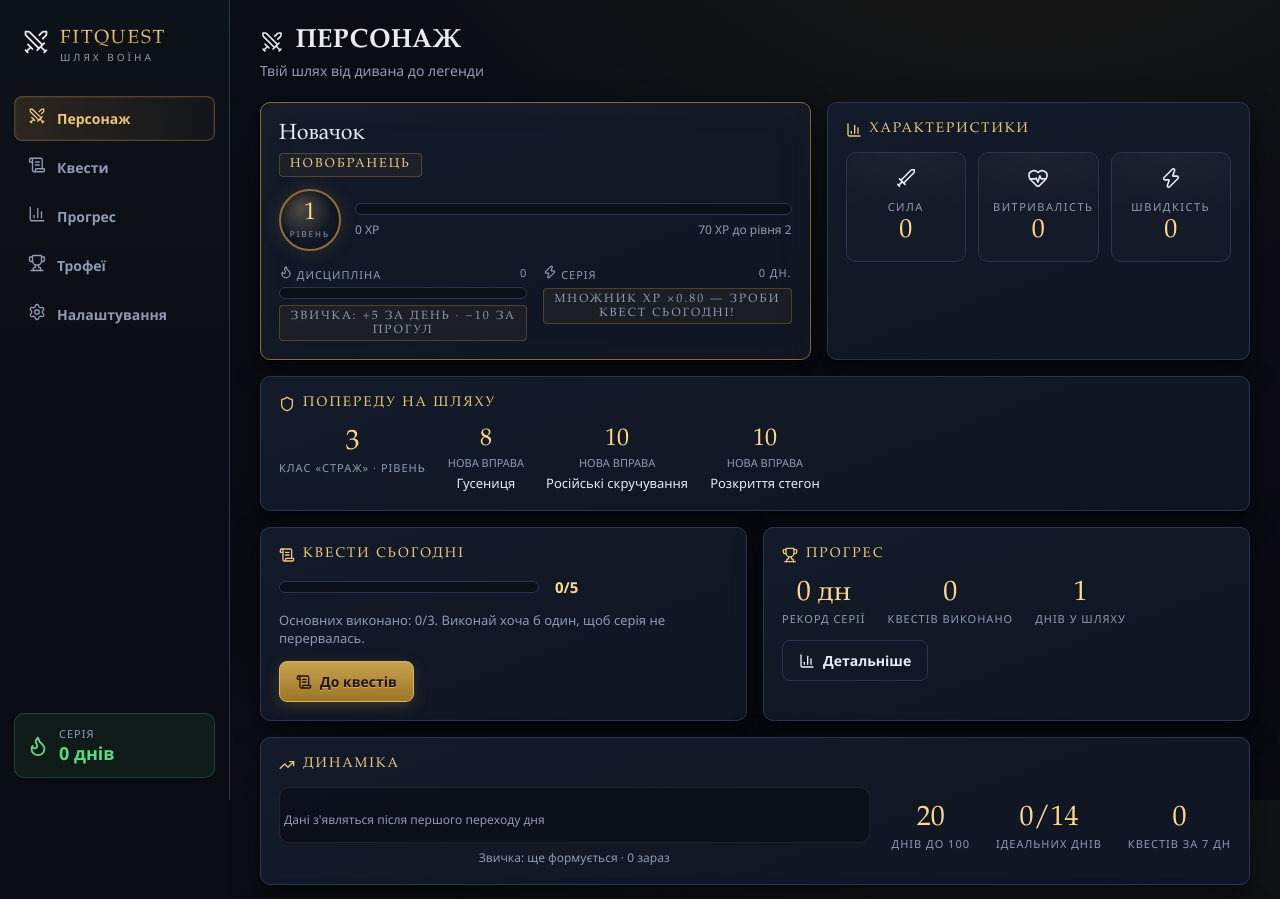
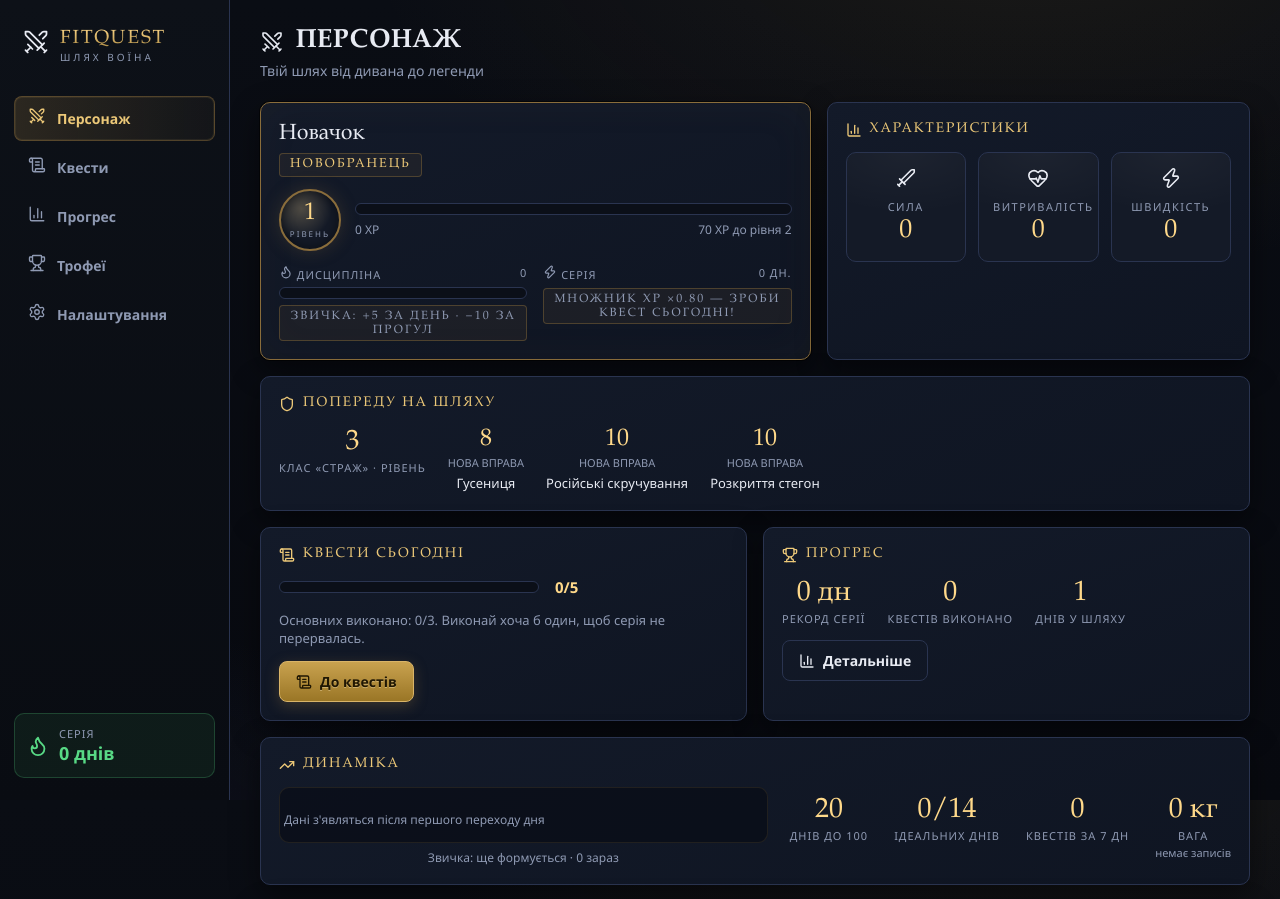
Before and after one commit to blackprinceoff/workout-app, a React (Vite) app: page / in a window 1280 px wide. Shown: the top 899 px of the page. Built offline with nearby package versions, Linux system fonts and the light colour scheme.

Commit message:
feat: weight trend kpi on dashboard dynamics panel

```diff
--- a/src/pages/Dashboard.tsx
+++ b/src/pages/Dashboard.tsx
@@ -42,6 +42,15 @@ export function Dashboard({ onNavigate }: { onNavigate: (page: string) => void }
     (sum, d) => sum + (state.questsByDate[d] ?? []).filter((q) => q.done).length,
     0,
   )
+  const wh = state.weightHistory
+  const lastW = wh[wh.length - 1]
+  const prevW = wh[wh.length - 2]
+  const weightNote =
+    lastW && prevW
+      ? `${lastW.valueKg - prevW.valueKg > 0 ? '+' : ''}${(lastW.valueKg - prevW.valueKg).toFixed(1)} до минулого`
+      : lastW
+        ? 'перший запис'
+        : 'немає записів'
   const nextUnlocks = QUEST_TEMPLATES.filter((t) => (t.minLevel ?? 1) > level.level)
     .sort((a, b) => (a.minLevel ?? 1) - (b.minLevel ?? 1))
     .slice(0, 3)
@@ -231,6 +240,7 @@ export function Dashboard({ onNavigate }: { onNavigate: (page: string) => void }
             <Kpi value={daysTo100} label="днів до 100" />
             <Kpi value={`${ideal14}/14`} label="ідеальних днів" />
             <Kpi value={quests7} label="квестів за 7 дн" />
+            <Kpi value={lastW ? lastW.valueKg : 0} suffix=" кг" label="вага" note={weightNote} />
           </div>
         </div>
       </div>
@@ -259,7 +269,17 @@ export function Dashboard({ onNavigate }: { onNavigate: (page: string) => void }
   )
 }
 
-function Kpi({ value, label, suffix = '' }: { value: string | number; label: string; suffix?: string }) {
+function Kpi({
+  value,
+  label,
+  suffix = '',
+  note,
+}: {
+  value: string | number
+  label: string
+  suffix?: string
+  note?: string
+}) {
   return (
     <div style={{ textAlign: 'center' }}>
       <div style={{ fontFamily: 'var(--font-display)', fontSize: 28, color: 'var(--gold-bright)' }}>
@@ -269,6 +289,7 @@ function Kpi({ value, label, suffix = '' }: { value: string | number; label: str
       <div style={{ fontSize: 11, textTransform: 'uppercase', letterSpacing: 1, color: 'var(--text-dim)' }}>
         {label}
       </div>
+      {note && <div style={{ fontSize: 11, color: 'var(--text-dim)', marginTop: 2 }}>{note}</div>}
     </div>
   )
 }
```
